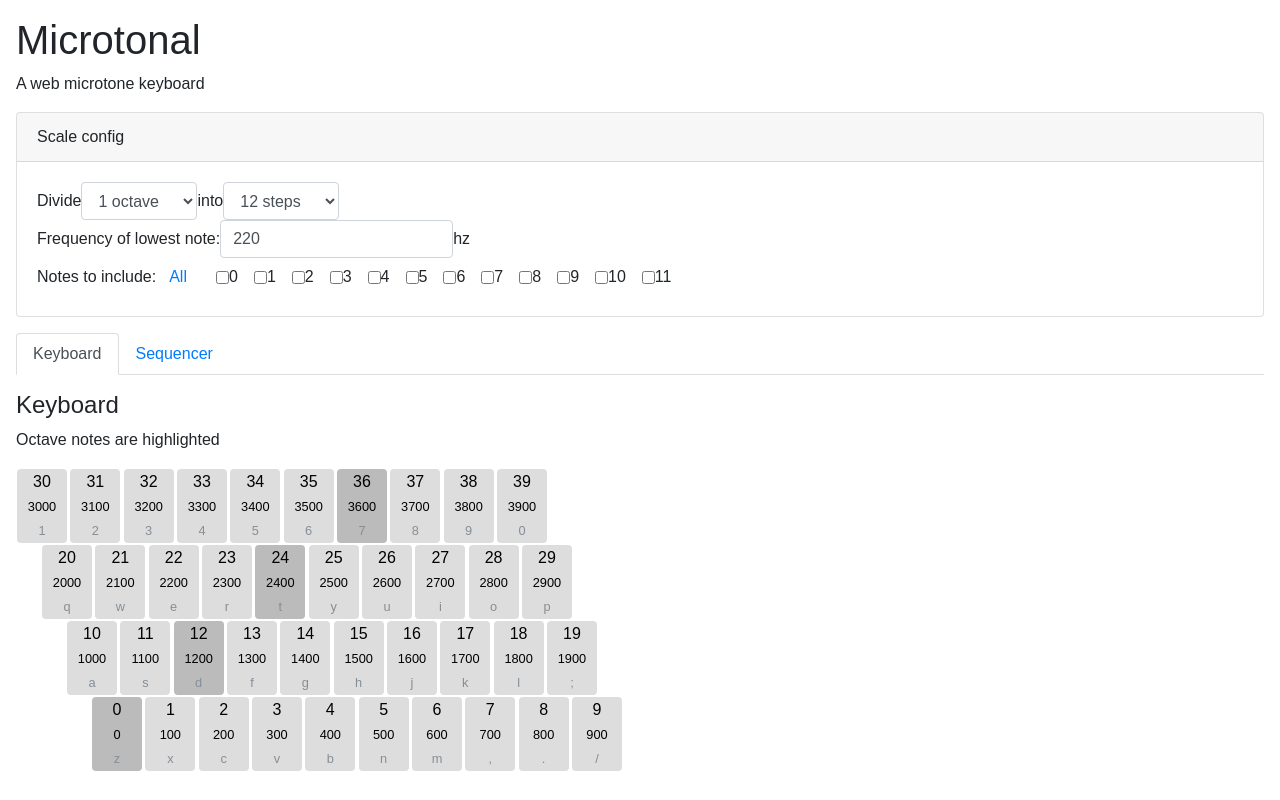
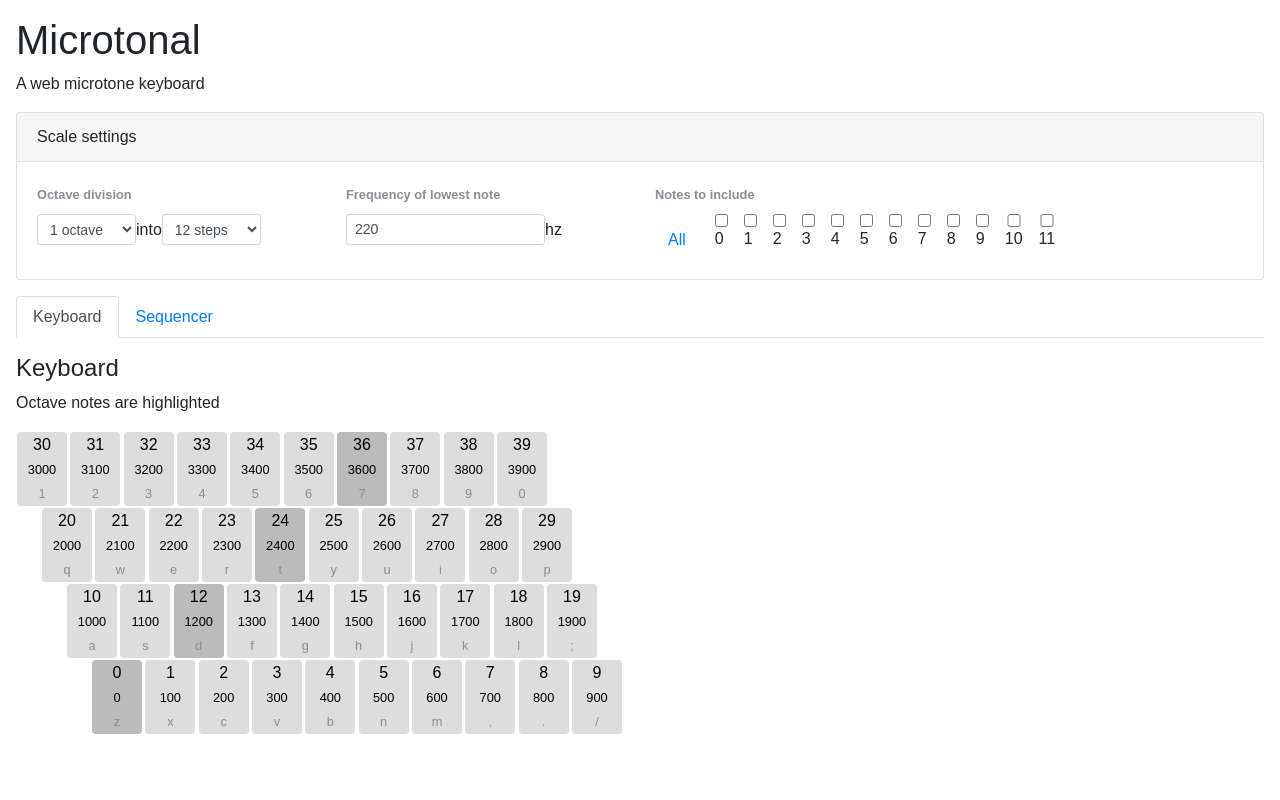
Before and after one commit to kevinsqi/microharmonic, a React (Create React App) app: page / in a window 1280 px wide. Built offline with nearby package versions, Linux system fonts and the light colour scheme.

Commit message:
reformat settings

```diff
--- a/src/Settings.js
+++ b/src/Settings.js
@@ -51,41 +51,57 @@ class Settings extends React.Component {
     this.reset();
   };
 
-  render() {
+  renderStepSettings() {
     return (
-      <div className="card">
-        <div className="card-header">Scale config</div>
-        <div className="card-body">
+      <div>
+        <div>
+          <label>
+            <small className="font-weight-bold text-muted">
+              Octave division
+            </small>
+          </label>
+        </div>
+
         <div className="form-inline">
-            Divide
-            <select className="form-control" value={this.props.config.numOctaves} onChange={this.onChangeNumOctaves}>
+          <select
+            className="form-control form-control-sm"
+            value={this.props.config.numOctaves}
+            onChange={this.onChangeNumOctaves}
+          >
             {
               _.range(MAX_NUM_OCTAVES).map((index) => <option value={index + 1} key={index}>{index + 1} octave</option>)
             }
           </select>
-            into
-            <select className="form-control" value={this.props.config.numSteps} onChange={this.onChangeNumSteps}>
+          into{' '}
+          <select className="form-control form-control-sm" value={this.props.config.numSteps} onChange={this.onChangeNumSteps}>
             {
               _.range(MAX_NUM_STEPS).map((index) => <option value={index + 1} key={index}>{index + 1} steps</option>)
             }
           </select>
         </div>
+      </div>
+    );
+  }
 
-          <div className="form-inline">
-            Frequency of lowest note:
-            <input className="form-control" type="text" value={this.props.config.minFrequency} onChange={this.onChangeMinFrequency} /> hz
+  renderNotePicker() {
+    return (
+      <div>
+        <div>
+          <label>
+            <small className="font-weight-bold text-muted">
+              Notes to include
+            </small>
+          </label>
         </div>
 
-          <div className="form-inline">
-            Notes to include:
-
+        <div>
           <button className="btn btn-link" onClick={this.onClickResetSelectedNotes}>All</button>
           {
             _.range(this.props.config.numSteps).map((note) => {
               return (
                 <label className="ml-3" key={note}>
                   <input
-                      className="form-control"
+                    className="form-control form-control-sm"
                     type="checkbox"
                     name={note}
                     checked={!!this.props.config.selectedNotes[note]}
@@ -98,6 +114,46 @@ class Settings extends React.Component {
           }
         </div>
       </div>
+    );
+  }
+
+  renderMinFrequencySetting() {
+    return (
+      <div>
+        <div>
+          <label className="text-muted">
+            <small className="font-weight-bold text-muted">Frequency of lowest note</small>
+          </label>
+        </div>
+        <div className="form-inline">
+          <input
+            className="form-control form-control-sm"
+            type="text"
+            value={this.props.config.minFrequency}
+            onChange={this.onChangeMinFrequency}
+          /> hz
+        </div>
+      </div>
+    );
+  }
+
+  render() {
+    return (
+      <div className="card">
+        <div className="card-header">Scale settings</div>
+        <div className="card-body">
+          <div className="row">
+            <div className="col-3">
+              {this.renderStepSettings()}
+            </div>
+            <div className="col-3">
+              {this.renderMinFrequencySetting()}
+            </div>
+            <div className="col-6">
+              {this.renderNotePicker()}
+            </div>
+          </div>
+        </div>
       </div>
     );
   }
```
Lines whose indentation alone changed are shown as unchanged.
